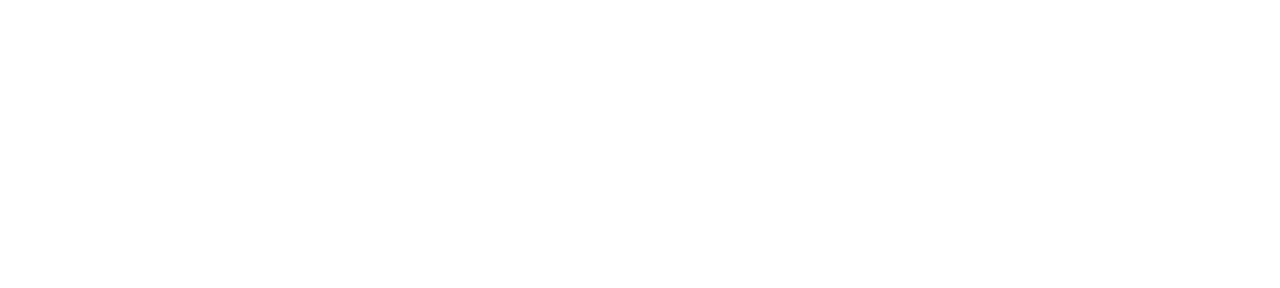
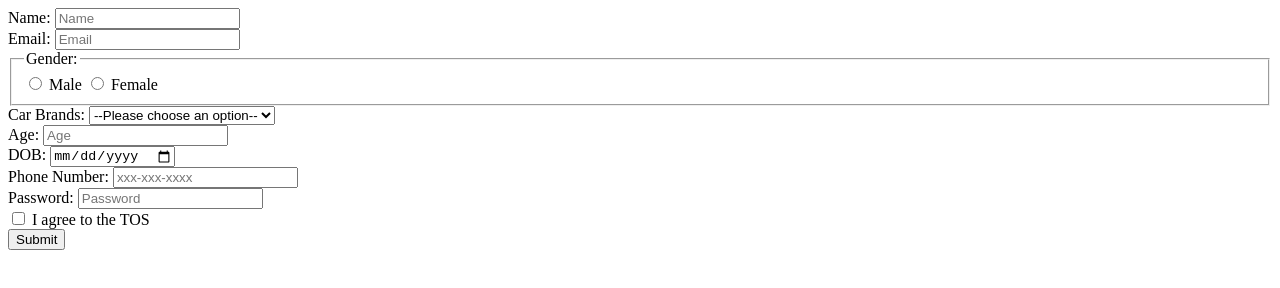
Before and after one commit to acciojob/signup-form-car-nikki0906, a website: page main.html in a window 1280 px wide. Drawn offline with Linux system fonts and the light colour scheme.

Commit message:
created a submission

```diff
--- a/main.html
+++ b/main.html
@@ -8,6 +8,48 @@
 
 <body>
 	<!-- the entire body must be written by student -->
+	<form action="#" method="post">
+        <label for="name">Name:</label>
+        <input type="text" id="name" name="name" placeholder="Name" required><br>
+
+        <label for="email">Email:</label>
+        <input type="email" id="email" name="email" placeholder="Email" required><br>
+
+        <fieldset>
+            <legend>Gender:</legend>
+            <input type="radio" id="gender_m" name="gender" value="male" required>
+            <label for="gender_m">Male</label>
+            <input type="radio" id="gender_f" name="gender" value="female" required>
+            <label for="gender_f">Female</label>
+        </fieldset>
+
+        <label for="cars">Car Brands:</label>
+        <select id="cars" name="cars" required>
+            <option value="" disabled selected>--Please choose an option--</option>
+            <option value="audi">Audi</option>
+            <option value="bmw">BMW</option>
+            <option value="mercedes">Mercedes</option>
+            <option value="toyota">Toyota</option>
+            <option value="volkswagen">Volkswagen</option>
+        </select><br>
+
+        <label for="age">Age:</label>
+        <input type="number" id="age" name="age" placeholder="Age" required><br>
+
+        <label for="dob">DOB:</label>
+        <input type="date" id="dob" name="dob" required><br>
+
+        <label for="tel">Phone Number:</label>
+        <input type="tel" id="tel" name="tel" pattern="[0-9]{3}-[0-9]{3}-[0-9]{4}" placeholder="xxx-xxx-xxxx"><br>
+
+        <label for="password">Password:</label>
+        <input type="password" id="password" name="password" placeholder="Password" required><br>
+
+        <input type="checkbox" id="tos" name="tos" required>
+        <label for="tos">I agree to the TOS</label><br>
+
+        <button type="submit">Submit</button>
+    </form>
     <script type="text/javascript" src="./script.js">
 </script>
 
```
